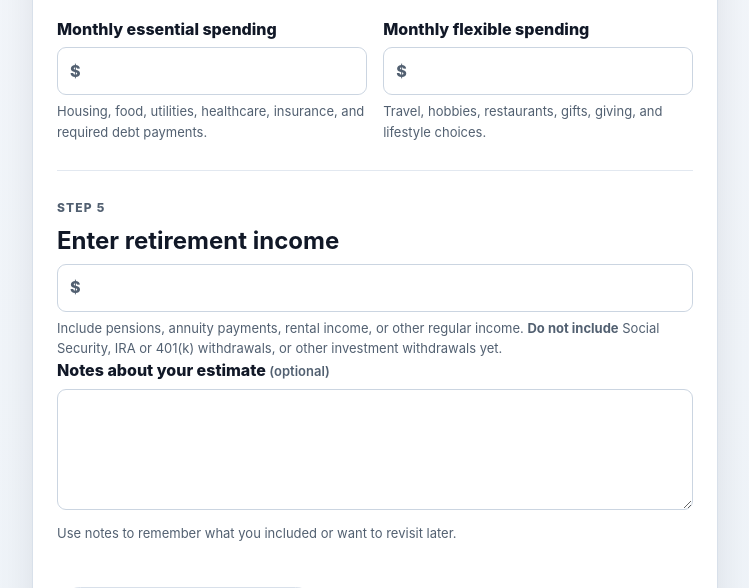
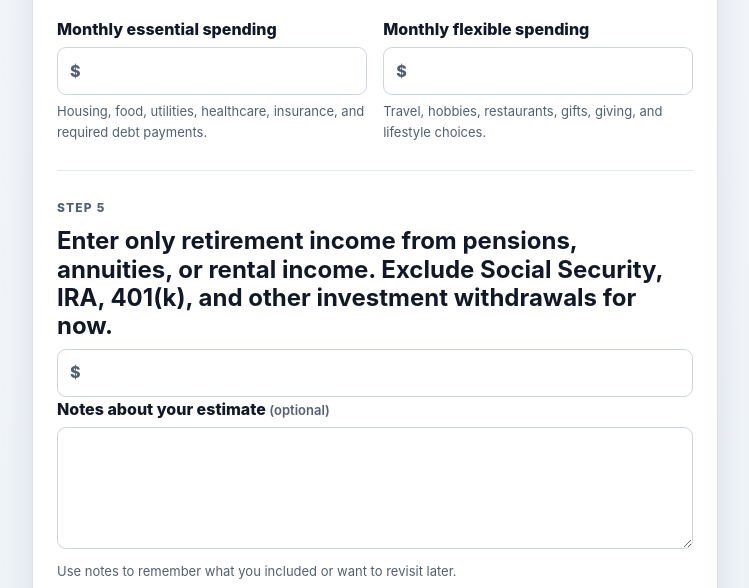
Before and after one commit to ronniebellie/xampp-php-project, a PHP site: page /journey.ronbelisle.com/calculators/retirement-spending-plan/index.php in a window 1280 px wide. Shown: the part 1964-2552 px from the top of the page, without its empty margins (48-797 px from the left). Run offline with PHP 8.4, Linux system fonts and the light colour scheme.

Commit message:
Clarify retirement income wording

```diff
--- a/journey.ronbelisle.com/assets/js/retirement-spending-plan.js
+++ b/journey.ronbelisle.com/assets/js/retirement-spending-plan.js
@@ -344,7 +344,7 @@
         setResultText('remainingMonthly', money(outputs.monthlyRemainingNeedBeforeSocialSecurityAndInvestments));
         resultsPanel.querySelector('[data-result="assumptions"]').textContent =
             'Based on your ' + methodLabel(inputs.startingMethod) +
-            ', expected monthly retirement spending, and other regular retirement income before Social Security.';
+            ', expected monthly retirement spending, and pension, annuity, or rental income before Social Security.';
 
         if (consistencyMessage) {
             consistencyMessage.classList.toggle('is-valid', consistency.isValid);
--- a/journey.ronbelisle.com/calculators/retirement-spending-plan/index.php
+++ b/journey.ronbelisle.com/calculators/retirement-spending-plan/index.php
@@ -166,10 +166,9 @@ $page_title = 'Your Retirement Spending Plan | Retirement Planning Journey';
 
                         <section class="calculator-section" aria-labelledby="income-title">
                             <p class="eyebrow">Step 5</p>
-                            <h2 id="income-title">Enter retirement income</h2>
+                            <h2 id="income-title">Enter only retirement income from pensions, annuities, or rental income. Exclude Social Security, IRA, 401(k), and other investment withdrawals for now.</h2>
                             <div class="field-group field-group-wide">
                                 <div class="money-input"><span aria-hidden="true">$</span><input id="monthlyOtherRegularRetirementIncome" name="monthlyOtherRegularRetirementIncome" type="number" min="0" step="1" inputmode="decimal" aria-labelledby="income-title"></div>
-                                <small>Include pensions, annuity payments, rental income, or other regular income. <strong>Do not include</strong> Social Security, IRA or 401(k) withdrawals, or other investment withdrawals yet.</small>
                             </div>
                             <div class="field-group field-group-wide">
                                 <label for="spendingNotes">Notes about your estimate <span class="optional-label">(optional)</span></label>
@@ -188,7 +187,7 @@ $page_title = 'Your Retirement Spending Plan | Retirement Planning Journey';
                                     <dd data-result="monthlyTarget">$0</dd>
                                 </div>
                                 <div>
-                                    <dt>Covered by regular retirement income:</dt>
+                                    <dt>Covered by pensions, annuities, and rental income:</dt>
                                     <dd data-result="otherIncomeMonthly">$0</dd>
                                 </div>
                                 <div>
```
